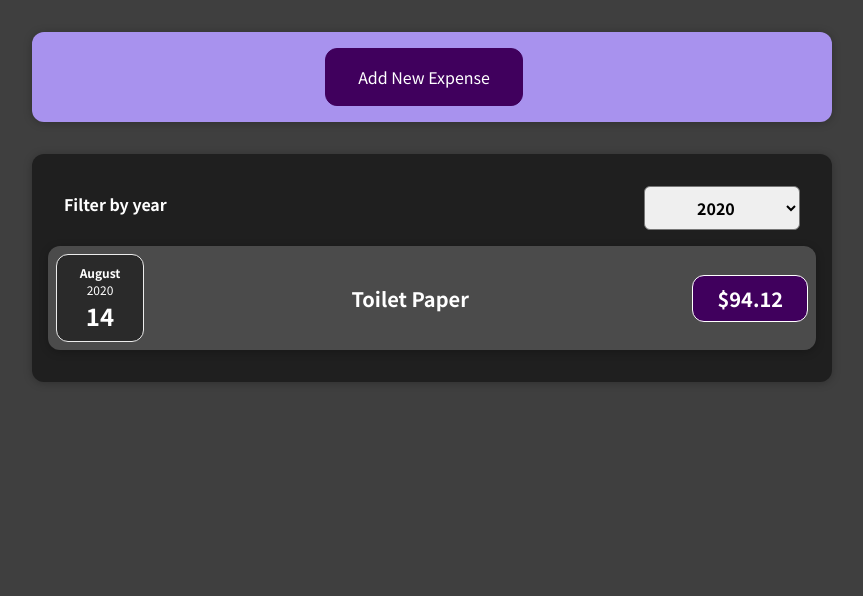
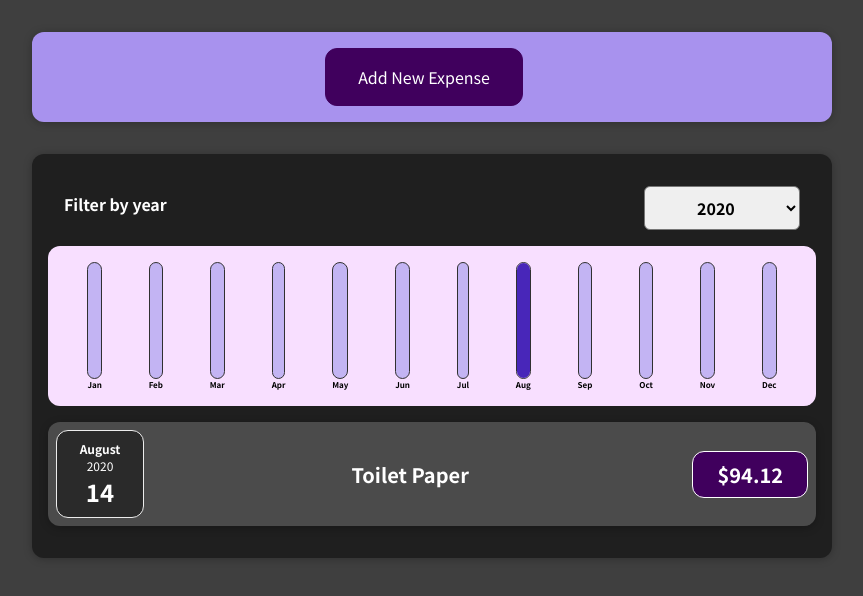
Before and after one commit to Amitadhikari52/React-complete-guide, a React (Create React App) app: page / in a window 1280 px wide. Shown: the top 596 px of the page, without its empty margins (208-1071 px from the left). Built offline with nearby package versions, Linux system fonts and the light colour scheme.

Commit message:
Chart App

```diff
--- /dev/null
+++ b/src/components/Chart/Chart.css
@@ -0,0 +1,9 @@
+.chart {
+  padding: 1rem;
+  border-radius: 12px;
+  background-color: #f8dfff;
+  text-align: center;
+  display: flex;
+  justify-content: space-around;
+  height: 10rem;
+}
--- /dev/null
+++ b/src/components/Chart/Chart.js
@@ -0,0 +1,24 @@
+import React from 'react';
+
+import ChartBar from './ChartBar';
+import './Chart.css';
+
+const Chart = (props) => {
+  const dataPointValues = props.dataPoints.map(dataPoint => dataPoint.value);
+  const totalMaximum = Math.max(...dataPointValues);
+
+  return (
+    <div className='chart'>
+      {props.dataPoints.map((dataPoint) => (
+        <ChartBar
+          key={dataPoint.label}
+          value={dataPoint.value}
+          maxValue={totalMaximum}
+          label={dataPoint.label}
+        />
+      ))}
+    </div>
+  );
+};
+
+export default Chart;
--- /dev/null
+++ b/src/components/Chart/ChartBar.css
@@ -0,0 +1,30 @@
+.chart-bar {
+  height: 100%;
+  display: flex;
+  flex-direction: column;
+  align-items: center;
+}
+
+.chart-bar__inner {
+  height: 100%;
+  width: 100%;
+  border: 1px solid #313131;
+  border-radius: 12px;
+  background-color: #c3b4f3;
+  overflow: hidden;
+  display: flex;
+  flex-direction: column;
+  justify-content: flex-end;
+}
+
+.chart-bar__fill {
+  background-color: #4826b9;
+  width: 100%;
+  transition: all 0.3s ease-out;
+}
+
+.chart-bar__label {
+  font-weight: bold;
+  font-size: 0.5rem;
+  text-align: center;
+}
--- /dev/null
+++ b/src/components/Chart/ChartBar.js
@@ -0,0 +1,25 @@
+import React from 'react';
+
+import './ChartBar.css';
+
+const ChartBar = (props) => {
+  let barFillHeight = '0%';
+
+  if (props.maxValue > 0) {
+    barFillHeight = Math.round((props.value / props.maxValue) * 100) + '%';
+  }
+
+  return (
+    <div className='chart-bar'>
+      <div className='chart-bar__inner'>
+        <div
+          className='chart-bar__fill'
+          style={{ height: barFillHeight }}
+        ></div>
+      </div>
+      <div className='chart-bar__label'>{props.label}</div>
+    </div>
+  );
+};
+
+export default ChartBar;
--- a/src/components/Expenses/Expenses.js
+++ b/src/components/Expenses/Expenses.js
@@ -1,13 +1,13 @@
-import React, { useState } from "react";
+import React, { useState } from 'react';
 
-
-import Card from "../UI/Card";
-import ExpensesFilter from "./ExpensesFilter";
-import ExpensesList from "./ExpensesList";
-import "./Expenses.css";
+import Card from '../UI/Card';
+import ExpensesFilter from './ExpensesFilter';
+import ExpensesList from './ExpensesList';
+import ExpensesChart from './ExpensesChart';
+import './Expenses.css';
 
 const Expenses = (props) => {
-  const [filteredYear, setFilteredYear] = useState("2020");
+  const [filteredYear, setFilteredYear] = useState('2020');
 
   const filterChangeHandler = (selectedYear) => {
     setFilteredYear(selectedYear);
@@ -19,12 +19,13 @@
 
   return (
     <div>
-      <Card className="expenses">
+      <Card className='expenses'>
         <ExpensesFilter
           selected={filteredYear}
           onChangeFilter={filterChangeHandler}
         />
-        <ExpensesList items={filteredExpenses}/>
+        <ExpensesChart expenses={filteredExpenses} />
+        <ExpensesList items={filteredExpenses} />
       </Card>
     </div>
   );
--- /dev/null
+++ b/src/components/Expenses/ExpensesChart.js
@@ -0,0 +1,29 @@
+import React from 'react';
+
+import Chart from '../Chart/Chart';
+
+const ExpensesChart = (props) => {
+  const chartDataPoints = [
+    { label: 'Jan', value: 0 },
+    { label: 'Feb', value: 0 },
+    { label: 'Mar', value: 0 },
+    { label: 'Apr', value: 0 },
+    { label: 'May', value: 0 },
+    { label: 'Jun', value: 0 },
+    { label: 'Jul', value: 0 },
+    { label: 'Aug', value: 0 },
+    { label: 'Sep', value: 0 },
+    { label: 'Oct', value: 0 },
+    { label: 'Nov', value: 0 },
+    { label: 'Dec', value: 0 },
+  ];
+
+  for (const expense of props.expenses) {
+    const expenseMonth = expense.date.getMonth(); // starting at 0 => January => 0
+    chartDataPoints[expenseMonth].value += expense.amount;
+  }
+
+  return <Chart dataPoints={chartDataPoints} />;
+};
+
+export default ExpensesChart;
```
